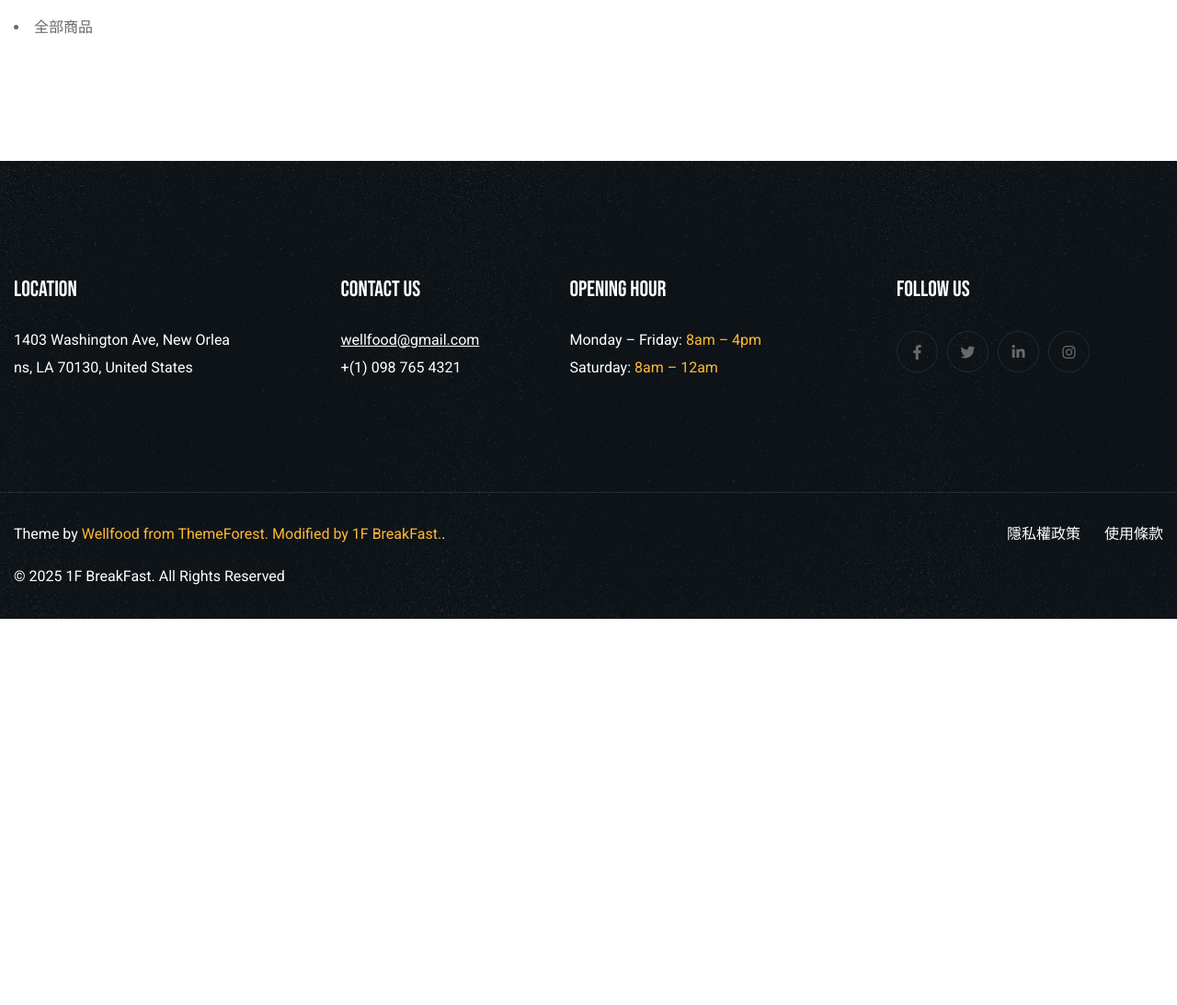
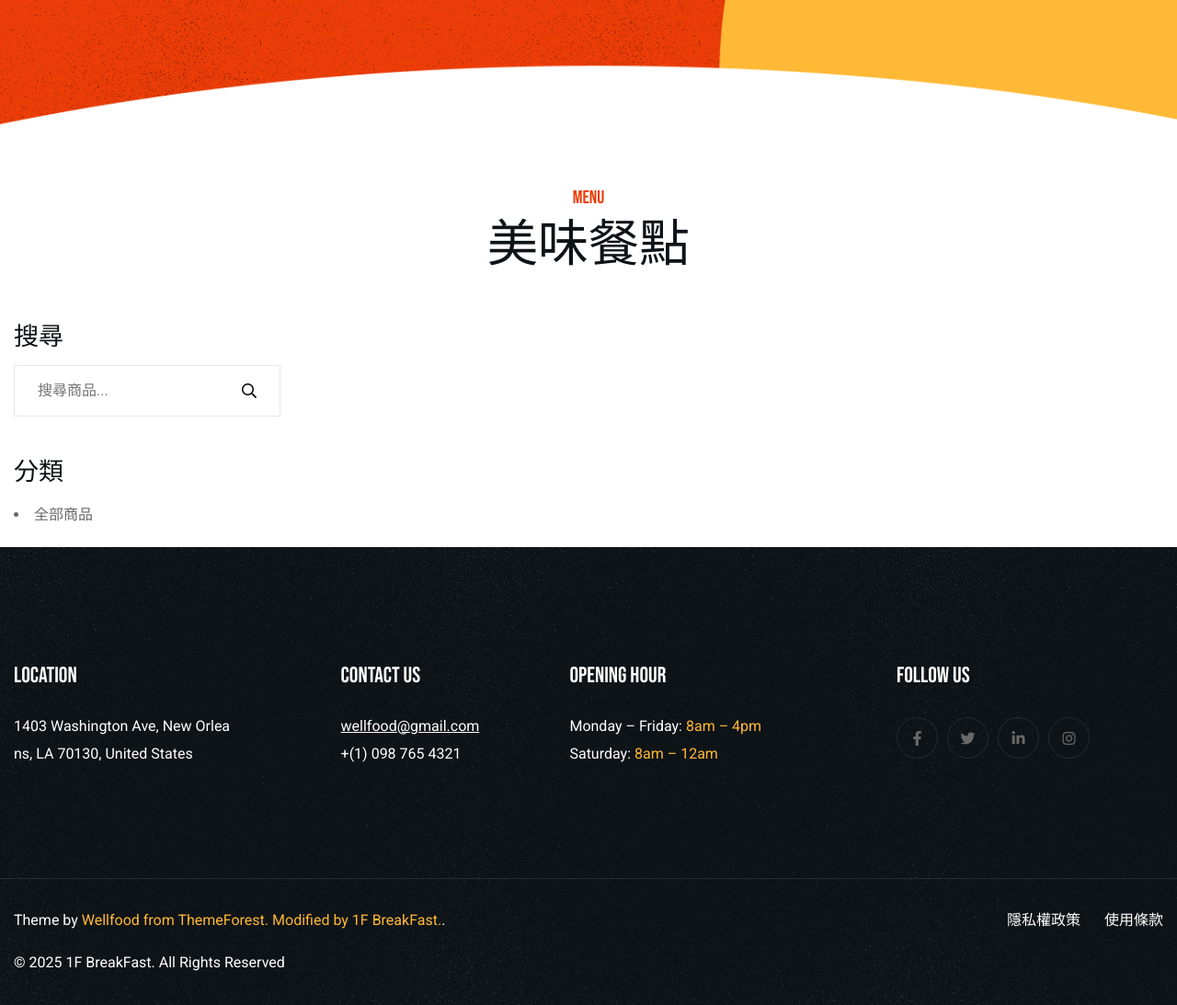
Before and after one commit to frank270/nPhpSlim4Skeleton, a PHP site: template app/templates/frontend/menu/index.twig in a window 1280 px wide. Shown: the part 781-1874 px from the top of the page at 92% size. Before the commit the page ends 1454 px from the top, so only its background shows below. Run offline with PHP 8.4, Linux system fonts and the light colour scheme; the template is opened without the code that fills it, so the values that code supplies are empty; some libraries are stand-ins or nearby versions.

Commit message:
feat: 更新菜單與商品詳情頁面的 Hero 區塊，新增餐點分類區塊，並調整部分頁面間距及移除商品評分顯示。

```diff
--- a/app/templates/frontend/location/index.twig
+++ b/app/templates/frontend/location/index.twig
@@ -33,7 +33,7 @@
 {% block content %}
 
 <!-- Food Category Area start -->
-        <section class="food-category-area pb-20 rpb-65 rel z-1">
+        <section class="food-category-area  rpb-65 rel z-1">
             <div class="container">
                 <div class="row justify-content-center">
                     <div class="col-xl-7 col-lg-9">
@@ -49,7 +49,7 @@
         </section>
         <!-- Food Category Area end -->
     <!-- Checkout Form Area Start -->
-        <div class="checkout-form-area pt-20 pb-130">
+        <div class="checkout-form-area  pb-130">
             <div class="container">
                 {% if locations is empty %}
                     <p>目前沒有門市資料。</p>
--- a/app/templates/frontend/menu/index.twig
+++ b/app/templates/frontend/menu/index.twig
@@ -3,26 +3,54 @@
 {% block title %}美味菜單 - 1fBreakFast{% endblock %}
 
 {% block hero %}
-<!-- Page Banner Start -->
-<section class="page-banner-area overlay pt-250 pb-50 rel z-1" style="background-image: url(/assets/wellfood/assets/images/banner/hero-banner.jpg)">
-    <div class="container">
-        <div class="banner-inner text-white">
-            <h1 class="page-title mb-10" data-aos="fade-up" data-aos-duration="1500" data-aos-offset="50">美味菜單</h1>
-            <nav aria-label="breadcrumb">
-                <ol class="breadcrumb justify-content-center" data-aos="fade-up" data-aos-delay="200" data-aos-duration="1500" data-aos-offset="50">
-                    <li class="breadcrumb-item"><a href="/">首頁</a></li>
-                    <li class="breadcrumb-item active">菜單</li>
-                </ol>
-            </nav>
-        </div>
-    </div>
-</section>
-<!-- Page Banner End -->
+<!-- Hero Area Start -->
+        <section class="hero-area-three pt-250 pb-220 rpb-100 rel z-1" style="background-image: url(/assets/wellfood/assets/images/background/hero-three.png)">
+           <span class="marquee-wrap style-two text-white">
+               <span class="marquee-inner left">1F BREAFAST</span>
+               <span class="marquee-inner left">1F BREAFAST</span>
+               <span class="marquee-inner left">1F BREAFAST</span>
+            </span>
+            <div class="container">
+                <div class="row align-items-end">
+                    <div class="col-lg-6">
+                        <div class="hero-content-three mt-250 rmt-0 rmb-55 text-white" data-aos="fade-up" data-aos-duration="1500" data-aos-offset="50">
+                            <h1>壹樓早餐</h1>
+                            <p>愛美味 吃壹樓</p>
+                            <a href="https://www.yovvip.com/ORD/ORDStores?appbar=f&c=MzM1" class="theme-btn style-two">現在就點餐 <i class="far fa-arrow-alt-right"></i></a>
+                        </div>
+                    </div>
+                    <div class="col-lg-6">
+                        <div class="hero-three-image">
+                            <img src="/upload/website/p.1_773x620.png" alt="Hero">
+                            <div class="offer-badge" style="background-image: url(/assets/wellfood/assets/images/shapes/offer-circle-shape.png)">
+                                <span>50% <br>off</span>
+                            </div>
+                        </div>
+                    </div>
+                </div>
+            </div>
+        </section>
 {% endblock %}
 
 {% block content %}
+<!-- Food Category Area start -->
+<section class="food-category-area  rpb-65 rel z-1">
+    <div class="container">
+        <div class="row justify-content-center">
+            <div class="col-xl-7 col-lg-9">
+                <div class="section-title text-center mb-50" data-aos="fade-up" data-aos-duration="1500" data-aos-offset="50">
+                    <span class="sub-title mb-5">Menu</span>
+                    <h2>美味餐點</h2>
+                </div>
+            </div>
+        </div>
+
+    </div>
+
+</section>
+<!-- Food Category Area end -->
 <!-- Shop Area Start -->
-<section class="shop-area py-130 rpy-100">
+<section class="shop-area pb-20 rpy-100">
     <div class="container">
         <div class="row">
             <!-- Sidebar -->
```
Also changed, not shown: app/templates/frontend/menu/detail.twig (+50 -31 lines).
